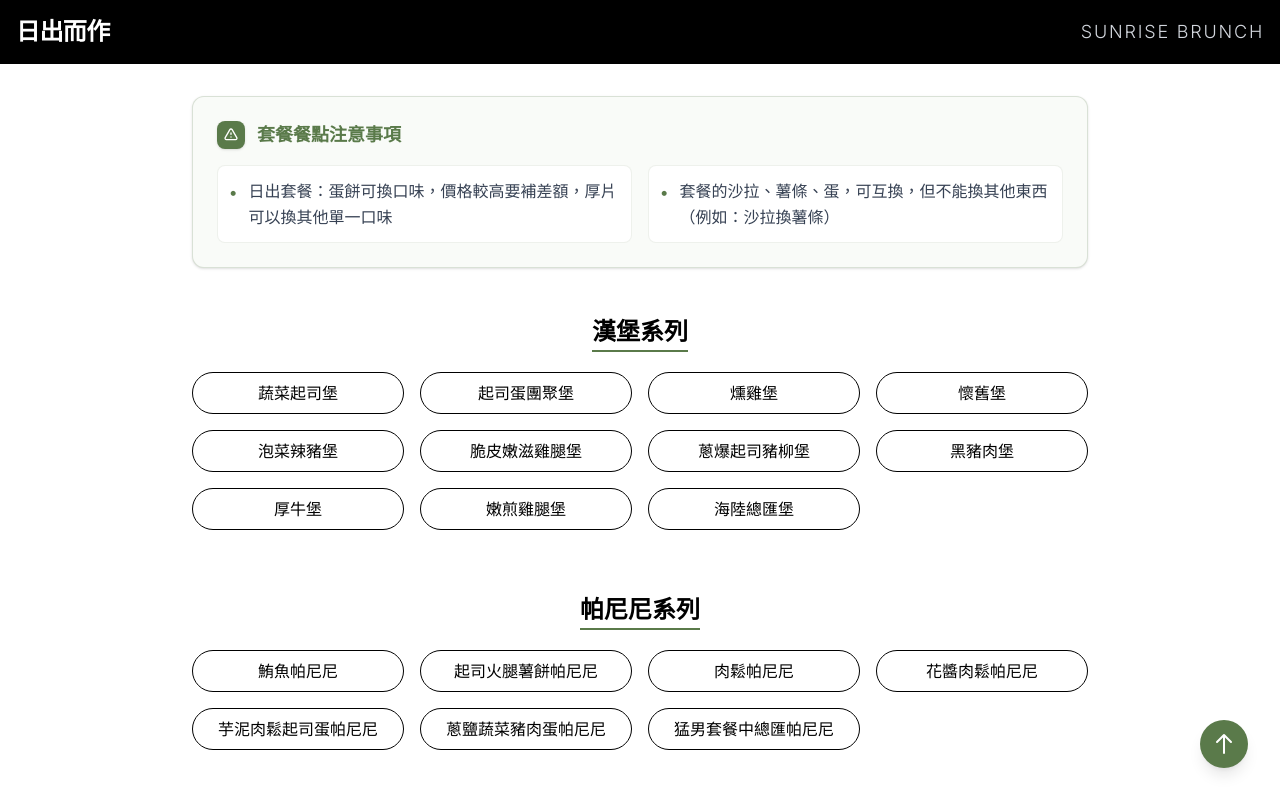
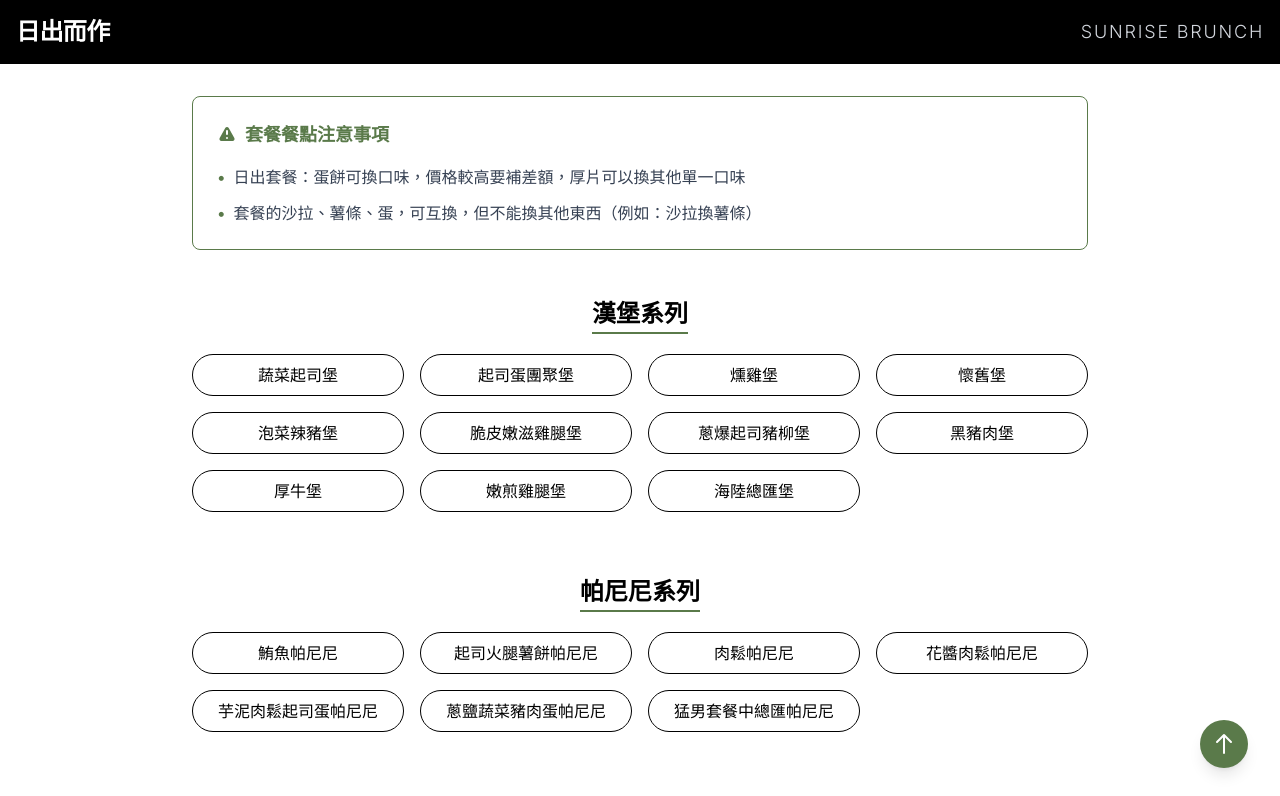
Before and after one commit to LIUYUTSO/sunrise-sandwich-tutorial, a Next.js app: page / in a window 1280 px wide. Shown: the top 796 px of the page. Built offline with nearby package versions, Linux system fonts and the light colour scheme.

Commit message:
style: restore original UI design styles

```diff
--- a/src/app/page.tsx
+++ b/src/app/page.tsx
@@ -32,28 +32,22 @@ export default function Home() {
       <div className="container mx-auto px-4 pt-24 pb-12">
         <div className="max-w-4xl mx-auto">
           {/* 注意事項框 */}
-          <div className="mb-12 p-6 bg-[#f9fbf8] border border-[#5a7a4a]/20 rounded-xl shadow-sm">
-            <h3 className="text-lg font-bold text-[#5a7a4a] mb-4 flex items-center">
-              <span className="p-1.5 bg-[#5a7a4a] text-white rounded-lg mr-3 shadow-sm">
-                <svg className="w-4 h-4" fill="none" stroke="currentColor" viewBox="0 0 24 24">
-                  <path strokeLinecap="round" strokeLinejoin="round" strokeWidth={2} d="M12 9v2m0 4h.01m-6.938 4h13.856c1.54 0 2.502-1.667 1.732-3L13.732 4c-.77-1.333-2.694-1.333-3.464 0L3.34 16c-.77 1.333.192 3 1.732 3z" />
-                </svg>
-              </span>
+          <div className="mb-12 p-4 md:p-6 bg-white border border-[#5a7a4a] rounded-lg">
+            <h3 className="text-base md:text-lg font-bold text-[#5a7a4a] mb-3 md:mb-4 flex items-center">
+              <svg className="w-5 h-5 mr-2" fill="currentColor" viewBox="0 0 20 20">
+                <path fillRule="evenodd" d="M8.257 3.099c.765-1.36 2.722-1.36 3.486 0l5.58 9.92c.75 1.334-.213 2.98-1.742 2.98H4.42c-1.53 0-2.493-1.646-1.743-2.98l5.58-9.92zM11 13a1 1 0 11-2 0 1 1 0 012 0zm-1-8a1 1 0 00-1 1v3a1 1 0 002 0V6a1 1 0 00-1-1z" clipRule="evenodd" />
+              </svg>
               套餐餐點注意事項
             </h3>
-            <div className="grid grid-cols-1 md:grid-cols-2 gap-4 text-gray-700">
-              <div className="flex items-start p-3 bg-white rounded-lg border border-[#5a7a4a]/10">
-                <span className="text-[#5a7a4a] font-black mr-3 mt-0.5">•</span>
-                <p className="text-sm md:text-base leading-relaxed">
-                  日出套餐：蛋餅可換口味，價格較高要補差額，厚片可以換其他單一口味
-                </p>
-              </div>
-              <div className="flex items-start p-3 bg-white rounded-lg border border-[#5a7a4a]/10">
-                <span className="text-[#5a7a4a] font-black mr-3 mt-0.5">•</span>
-                <p className="text-sm md:text-base leading-relaxed">
-                  套餐的沙拉、薯條、蛋，可互換，但不能換其他東西（例如：沙拉換薯條）
-                </p>
-              </div>
+            <div className="space-y-2 md:space-y-3 text-gray-700">
+              <p className="flex items-start text-sm md:text-base overflow-x-auto whitespace-nowrap scrollbar-hide">
+                <span className="text-[#5a7a4a] font-medium mr-2 flex-shrink-0">•</span>
+                <span className="flex-1">日出套餐：蛋餅可換口味，價格較高要補差額，厚片可以換其他單一口味</span>
+              </p>
+              <p className="flex items-start text-sm md:text-base overflow-x-auto whitespace-nowrap scrollbar-hide">
+                <span className="text-[#5a7a4a] font-medium mr-2 flex-shrink-0">•</span>
+                <span className="flex-1">套餐的沙拉、薯條、蛋，可互換，但不能換其他東西（例如：沙拉換薯條）</span>
+              </p>
             </div>
           </div>
 
```
